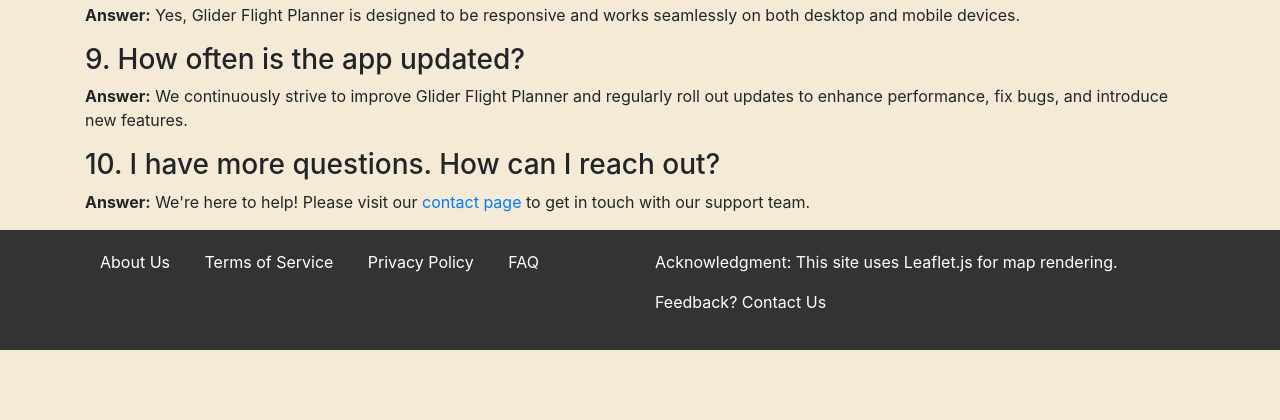
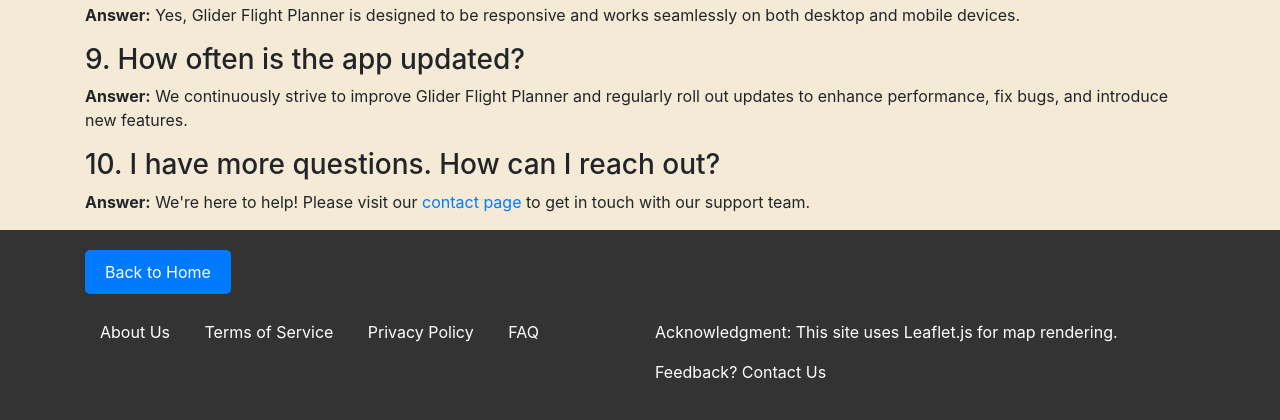
Before and after one commit to AlexCodeGlider/gliderFlightPlanner, a Flask app: page /faq in a window 1280 px wide. Shown: the part 774-1194 px from the top of the page. Before the commit the page ends 1124 px from the top, so only its background shows below. Run offline with Flask 3, Linux system fonts and the light colour scheme; some libraries are stand-ins or nearby versions.

Commit message:
Home redirect

```diff
--- a/static/css/styles.css
+++ b/static/css/styles.css
@@ -46,6 +46,28 @@ footer a:hover {
     }
 }
 
+.footer-home-link {
+    display: inline-block;
+    margin-bottom: 10px;
+    padding: 10px 20px;
+    background-color: #007bff; /* Bootstrap primary color */
+    color: #fff;
+    border-radius: 5px;
+    text-decoration: none;
+    transition: background-color 0.3s ease;
+}
+
+.footer-home-link:hover {
+    background-color: #0056b3; /* Darker shade for hover effect */
+    text-decoration: none; /* No underline on hover */
+}
+
+@media (max-width: 768px) {
+    .footer-home-link {
+        margin: 10px auto; /* Center align on small screens */
+    }
+}
+
 .screenshots {
     display: flex;
     justify-content: space-between; /* Distributes space evenly between the images */
--- a/templates/base.html
+++ b/templates/base.html
@@ -74,6 +74,12 @@
     <footer>
         <div class="container">
             <div class="row">
+                {% block redirect_link %}
+                    <!-- Back to Home Link -->
+                    <div class="col-12 mb-3">
+                        <a href="/" class="footer-home-link">Back to Home</a>
+                    </div>
+                {% endblock %}
                 <!-- Links -->
                 <div class="col-md-6">
                     <ul class="footer-links">
--- a/templates/welcome.html
+++ b/templates/welcome.html
@@ -1,4 +1,8 @@
 {% extends "base.html" %}
+
+{% block redirect_link %}
+    <!-- This block is intentionally left empty to override the base template and remove the link -->
+{% endblock %}
 
 {% block content %}
 <div class="container">
```
